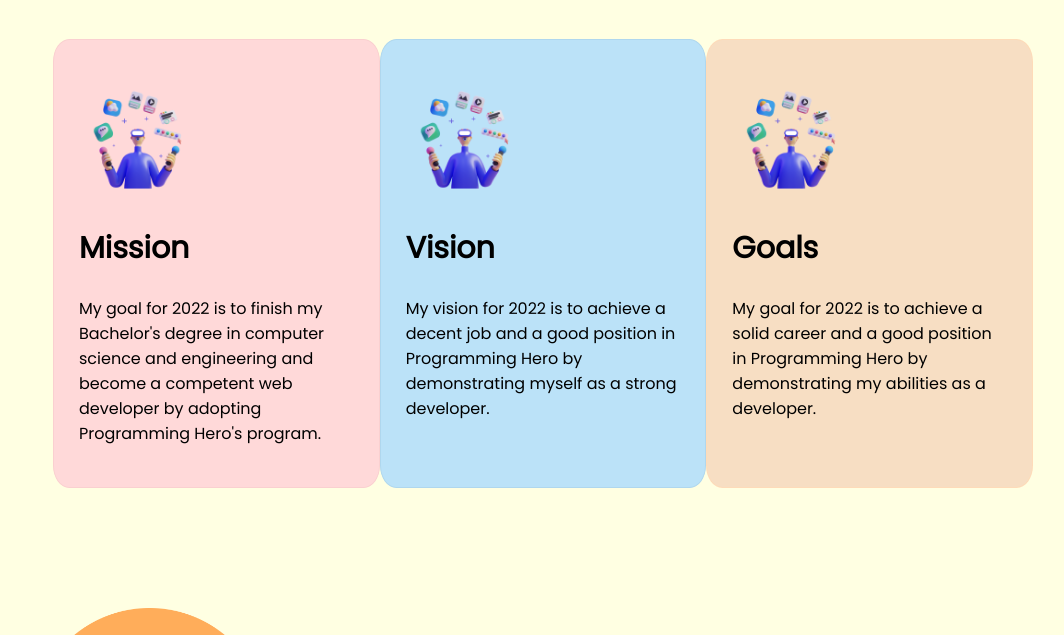
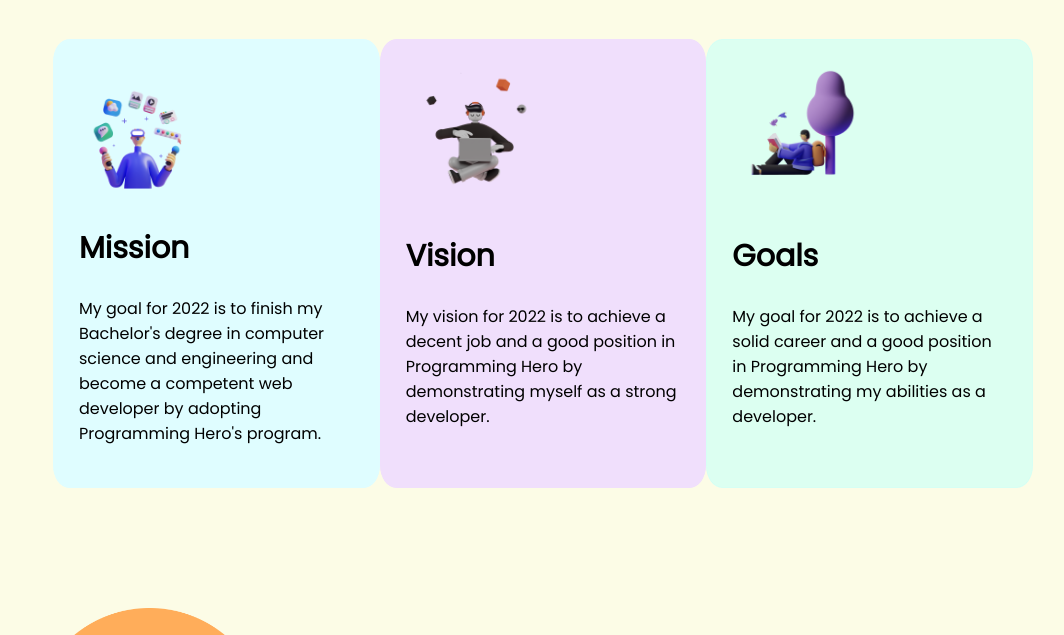
Before and after one commit to TamannaSheme/Assignment-01__PH, a plain HTML site: page index.html in a window 1280 px wide. Shown: the part 771-1406 px from the top of the page, without its empty margins (97-1161 px from the left). Drawn offline with Linux system fonts and the light colour scheme; a web font is replaced by a local one.

Commit message:
final commit

```diff
--- a/index.html
+++ b/index.html
@@ -44,7 +44,7 @@
             </div>
 
             <div class="vision">
-                <img src="images/illustrators/illustrator-1.png" alt="">
+                <img src="images/illustrators/illustrator-2.png" alt="">
                 <h2>Vision</h2>
                 <p>My vision for 2022 is to achieve a decent job and a good position in Programming Hero by demonstrating myself as a strong developer.
 
@@ -52,7 +52,7 @@
             </div>
 
             <div class="goals">
-                <img src="images/illustrators/illustrator-1.png" alt="">
+                <img src="images/illustrators/illustrator-3.png" alt="">
                 <h2>Goals</h2>
                 <p>
                     My goal for 2022 is to achieve a solid career and a good position in Programming Hero by demonstrating my abilities as a developer.
--- a/style.css
+++ b/style.css
@@ -1,7 +1,7 @@
 body {
     margin: 0;
     padding: 0;
-    background-color: rgb(255, 255, 226);
+    background-color: rgb(252, 252, 230);
     font-family: 'Poppins', sans-serif;
 }
 
@@ -80,24 +80,24 @@ h2 {
 .mission {
     padding: 25px;
     width: 330px;
-    border: 1px solid rgb(250, 208, 208);
-    background-color: rgb(255, 217, 217);
+    border: 1px solid rgb(223, 253, 255);
+    background-color: rgb(223, 253, 255);
     border-radius: 5%;
 }
 
 .vision {
     padding: 25px;
     width: 330px;
-    border: 1px solid rgb(175, 215, 238);
-    background-color: rgb(187, 226, 248);
+    border: 1px solid rgb(240, 223, 252);
+    background-color: rgb(240, 223, 252);
     border-radius: 5%;
 }
 
 .goals {
     padding: 25px;
     width: 330px;
-    border: 1px solid rgba(255, 218, 183, 0.808);
-    background-color: rgba(245, 215, 187, 0.808);
+    border: 1px solid rgba(212, 255, 244, 0.808);
+    background-color: rgba(212, 255, 244, 0.808);
     border-radius: 5%;
 }
 
@@ -231,7 +231,7 @@ h2 {
 }
 
 .footer-style {
-    padding-top: 10px;
+    padding-top: 3px;
     background-color: black;
     text-align: center;
     padding-bottom: 10px;
```
Also changed, not shown: dist/index.html (+2 -2 lines).
